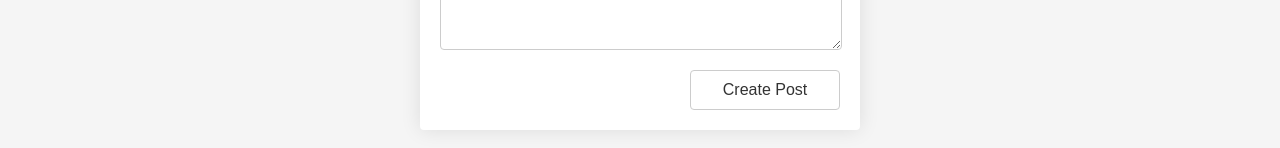
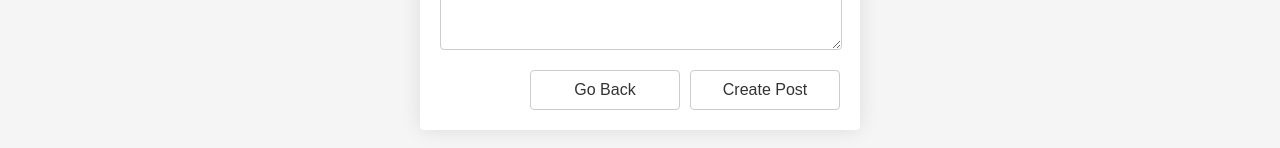
Before and after one commit to NovaDrake76/SingolarTest, a React (Create React App) app: page /createPost in a window 1280 px wide. Shown: the part 422-570 px from the top of the page. Built offline with nearby package versions, Linux system fonts and the light colour scheme.

Commit message:
fix: changePost redirect removed

```diff
--- a/src/pages/changePost/changePost.js
+++ b/src/pages/changePost/changePost.js
@@ -105,7 +105,7 @@ const ChangePost = ({ toEdit, postInfo }) => {
       notify()
 
       setTimeout(() => {
-        window.location.href = "/"
+        setSuccess(false)
       }, 1000)
     }
     setSubmitted(true)
@@ -174,11 +174,10 @@ const ChangePost = ({ toEdit, postInfo }) => {
           )}
         </InputContainer>
         <ButtonsContainer>
-          {toEdit ? (
-            <Link to={"/"}>
-              <Button>Cancel</Button>
-            </Link>
-          ) : null}
+          <Link to={"/"}>
+            <Button>Go Back</Button>
+          </Link>
+
           <Button type="submit" value="Submit" disabled={success}>
             {toEdit ? "Edit Post" : "Create Post"}
           </Button>
```
